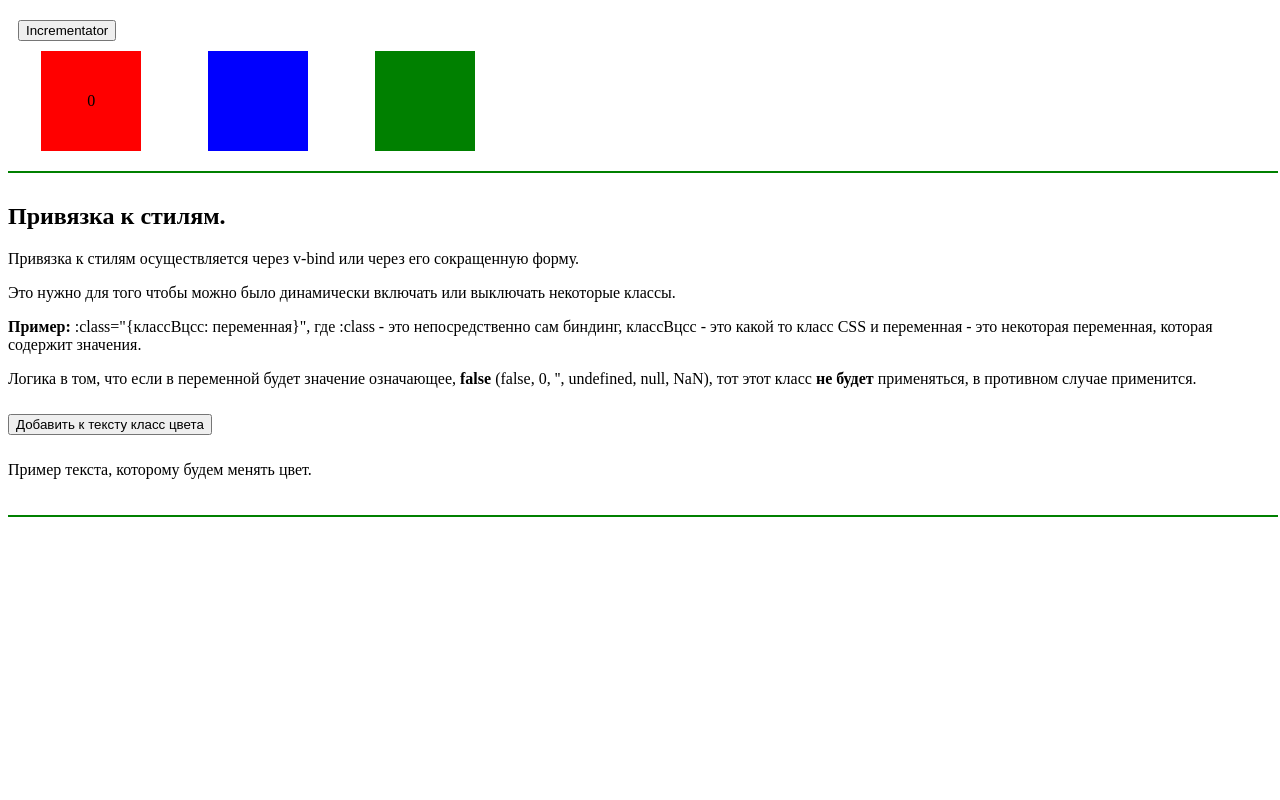
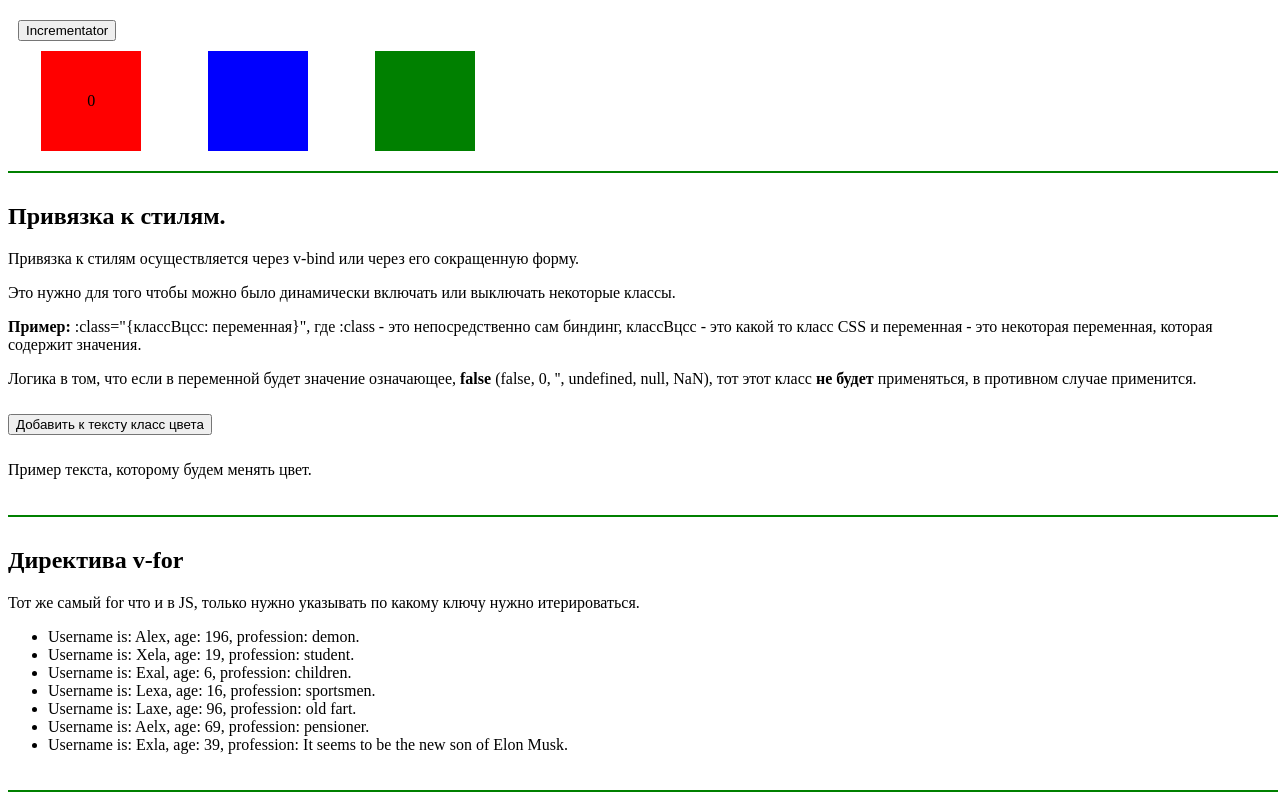
Before and after one commit to tomright/Vue3homework, a Vue app: page / in a window 1280 px wide. Shown: the part 1578-2378 px from the top of the page. Before the commit the page ends 2103 px from the top, so only its background shows below. Built offline with nearby package versions, Linux system fonts and the light colour scheme.

Commit message:
Добавил иконку, чтобы быстро находить в куче вкладок Поработал с v-for

```diff
--- a/index.html
+++ b/index.html
@@ -2,6 +2,7 @@
 <html lang="ru">
   <head>
     <meta charset="UTF-8" />
+    <link rel="icon" href="./src/assets/ico.ico" />
     <meta name="viewport" content="width=device-width, initial-scale=1.0" />
     <title>Vue homework</title>
   </head>
--- a/src/App.vue
+++ b/src/App.vue
@@ -114,9 +114,7 @@
         помечается как display: none.
       </p>
       <button @click="switchShow">{{ textShowButton }}</button>
-      <div class="vshow" v-show="vShowBoolean">
-        Тсссс.... Скрытый текст!
-      </div>
+      <div class="vshow" v-show="vShowBoolean">Тсссс.... Скрытый текст!</div>
     </div>
     <div class="exampleNote">
       <h2>Computed-свойства!</h2>
@@ -184,6 +182,17 @@
         </p>
       </div>
     </div>
+    <div class="exampleNote">
+      <h2>Директива v-for</h2>
+      <p>Тот же самый for что и в JS, только нужно указывать по какому ключу нужно итерироваться.</p>
+<div class="ulfor">
+  <ul>
+    <li v-for="{id, name, age, profession} in objectArray" key="id">
+    Username is: {{name}}, age: {{age}}, profession: {{profession}}.
+    </li>
+  </ul>
+</div>
+      </div>
   </div>
 </template>
 <script>
@@ -204,6 +213,15 @@ export default {
       colorBoolean: false,
       vShowBoolean: false,
       textShowButton: "Показать скрытый текст",
+      objectArray: [
+        { id: 1, name: "Alex", age: "196", profession: "demon" },
+        { id: 2, name: "Xela", age: "19", profession: "student" },
+        { id: 3, name: "Exal", age: "6", profession: "children" },
+        { id: 4, name: "Lexa", age: "16", profession: "sportsmen" },
+        { id: 5, name: "Laxe", age: "96", profession: "old fart" },
+        { id: 6, name: "Aelx", age: "69", profession: "pensioner" },
+        { id: 7, name: "Exla", age: "39", profession: "It seems to be the new son of Elon Musk" },
+      ],
     };
   },
   computed: {
@@ -341,7 +359,4 @@ hr {
   text-align: center;
   margin: auto;
 }
-/* .vshow p {
-padding-top: 90px;
-} */
 </style>
```
Also changed, not shown: 2 other files (tests, documents, lock files or other folders).
